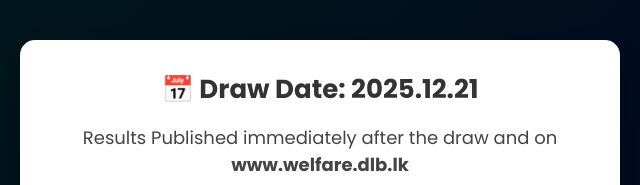
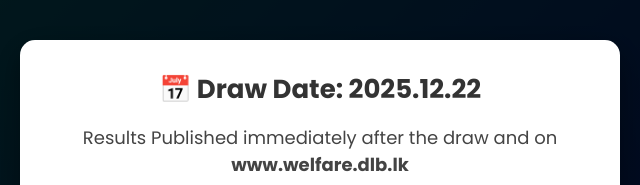
Before and after one commit to Thilina-Amarasinghe/megawin-results-test, a plain HTML site: page index.html in a window 1280 px wide. Shown: the part 210-395 px from the top of the page, 320-960 px from the left. Drawn offline with Linux system fonts and the light colour scheme.

Commit message:
Update index.html

```diff
--- a/index.html
+++ b/index.html
@@ -70,7 +70,7 @@
   <!-- Pre Draw Popup -->
   <div id="preDrawModal">
     <div class="pre-draw-content">
-      <h2>📅 Draw Date: 2025.12.21</h2>
+      <h2>📅 Draw Date: 2025.12.22</h2>
       <p>Results Published immediately after the draw and on <br><b>www.welfare.dlb.lk</b></p>
       <p>Also published in <b>Dinamina</b>, <b>Thinakural</b>, and <b>Daily News</b> newspapers.</p>
       <button onclick="closePreDraw()">OK</button>
```
